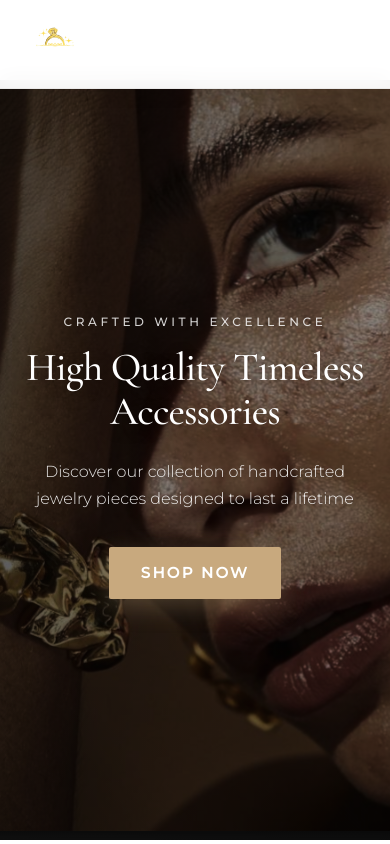
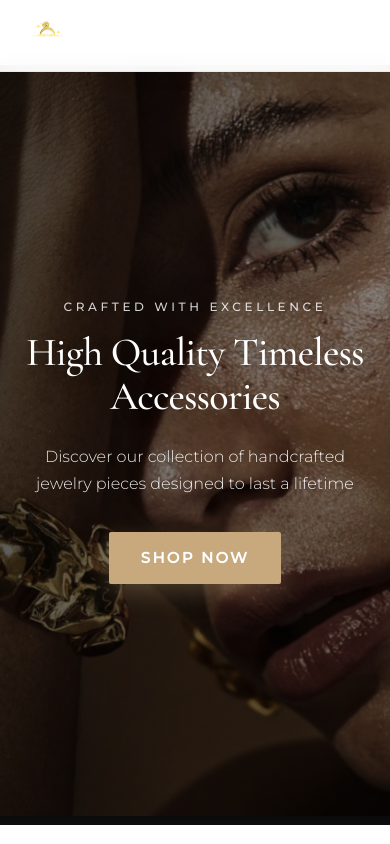
Before and after one commit to jayieee05/finessefinalproject-adv101, a Next.js app: page / in a window 390 px wide. Shown: the top 844 px of the page. Built offline with nearby package versions, Linux system fonts and the light colour scheme.

Commit message:
feat: update header styles and adjust Hero component margin for improved responsiveness

```diff
--- a/src/app/globals.css
+++ b/src/app/globals.css
@@ -697,8 +697,8 @@ h1, h2, h3, h4, h5, h6 {
 }
 
 .header-content {
-  min-height: clamp(60px, 8vw, 80px);
-  padding: clamp(0.5rem, 1.5vw, 1rem) 0;
+  min-height: clamp(50px, 6vw, 65px);
+  padding: clamp(0.4rem, 1vw, 0.7rem) 0;
 }
 
 .header-logo-wrapper {
@@ -716,8 +716,8 @@ h1, h2, h3, h4, h5, h6 {
 
 .header-logo-img {
   display: block;
-  width: clamp(70px, 10vw, 100px);
-  height: clamp(70px, 10vw, 100px);
+  width: clamp(55px, 8vw, 80px);
+  height: clamp(55px, 8vw, 80px);
   object-fit: contain;
   border-radius: 50%;
   background: transparent;
@@ -982,13 +982,13 @@ h1, h2, h3, h4, h5, h6 {
 
 @media (max-width: 768px) {
   .header-content {
-    min-height: 60px;
-    padding: 0.5rem 0;
+    min-height: 50px;
+    padding: 0.4rem 0;
   }
 
   .header-logo-img {
-    width: 70px;
-    height: 70px;
+    width: 55px;
+    height: 55px;
   }
 
   .header-actions {
--- a/src/components/Hero.js
+++ b/src/components/Hero.js
@@ -5,7 +5,7 @@ export default function Hero() {
     <section
       className="hero relative min-h-[90vh] flex items-center justify-center text-center overflow-hidden"
       style={{
-        marginTop: '8rem',
+        marginTop: '6.5rem',
         backgroundImage: 'url(/assets/hero-bg.svg)',
         backgroundSize: 'cover',
         backgroundPosition: 'center center',
```
